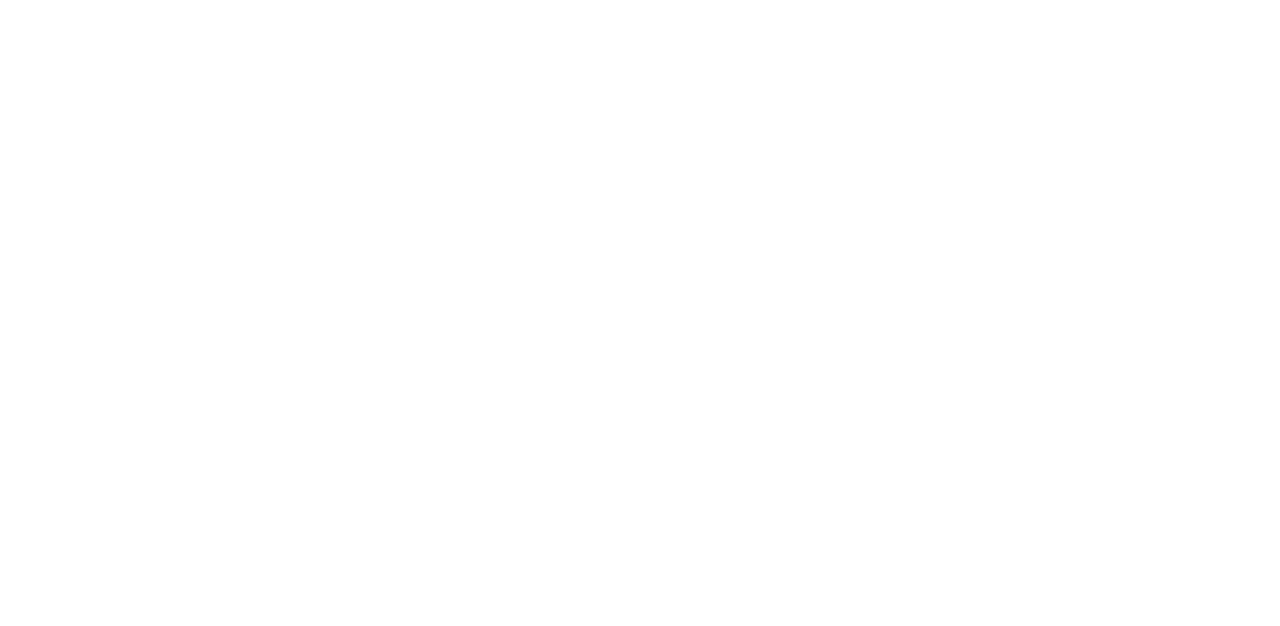
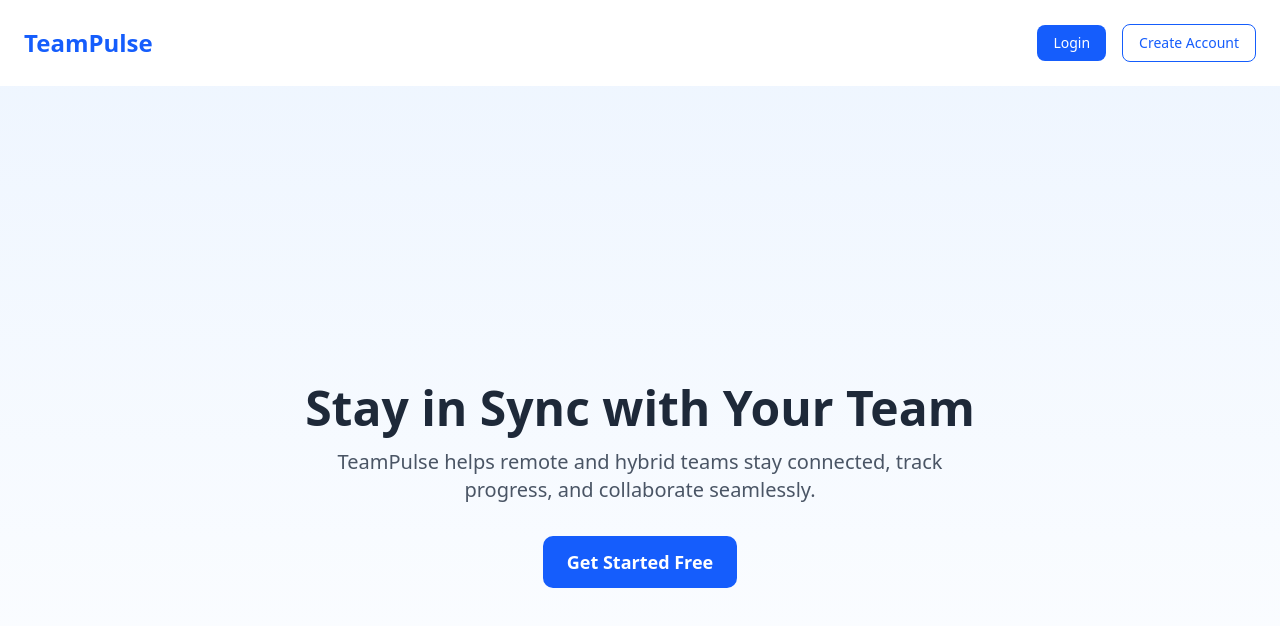
Before and after one commit to agedet/team-pulse, a Next.js app in the folder apps/frontend/: page / in a window 1280 px wide. Shown: the top 626 px of the page. Built offline with nearby package versions, Linux system fonts and the light colour scheme.

Commit message:
feat: landing page

```diff
--- a/apps/frontend/src/app/page.tsx
+++ b/apps/frontend/src/app/page.tsx
@@ -1,9 +1,12 @@
+import Hero from "@/components/Global/Hero";
+import Navbar from "@/components/Global/Navbar";
 
 
 export default function Home() {
   return (
     <main>
-
+      <Navbar />
+      <Hero />
     </main>
   );
 }
--- /dev/null
+++ b/apps/frontend/src/components/Global/Hero.tsx
@@ -0,0 +1,24 @@
+import React from 'react';
+import Link from 'next/link';
+
+export default function Hero() {
+  return (
+    <main className="min-h-screen flex flex-col">
+      <div className="flex flex-1 flex-col items-center justify-center text-center p-8 bg-gradient-to-b from-blue-50 to-white">
+        <h2 className="text-4xl md:text-5xl font-bold text-gray-800 mb-4">
+            Stay in Sync with Your Team
+        </h2>
+
+        <p className="text-lg md:text-xl text-gray-600 mb-8 max-w-2xl">
+          TeamPulse helps remote and hybrid teams stay connected, track progress, and collaborate seamlessly.
+        </p>
+
+        <Link href="/register">
+          <button className="px-6 py-3 text-white bg-blue-600 hover:bg-blue-700 rounded-lg text-lg font-semibold">
+            Get Started Free
+          </button>
+        </Link>
+      </div>
+    </main>
+  );
+}
--- /dev/null
+++ b/apps/frontend/src/components/Global/Navbar.tsx
@@ -0,0 +1,24 @@
+import React from 'react';
+import Link from 'next/link';
+
+export default function Navbar() {
+  return (
+    <header className="flex justify-between items-center p-6 shadow-md bg-white">
+        <h1 className="text-2xl font-bold text-blue-600">TeamPulse</h1>
+
+        <div className="space-x-4">
+            <Link href="/login">
+                <button className="px-4 py-2 text-sm font-medium text-white bg-blue-600 rounded-md hover:bg-blue-700">
+                    Login
+                </button>
+            </Link>
+
+            <Link href="/register">
+                <button className="px-4 py-2 text-sm font-medium text-blue-600 border border-blue-600 rounded-md hover:bg-blue-50">
+                    Create Account
+                </button>
+            </Link>
+        </div>
+    </header>
+  );
+}
```
